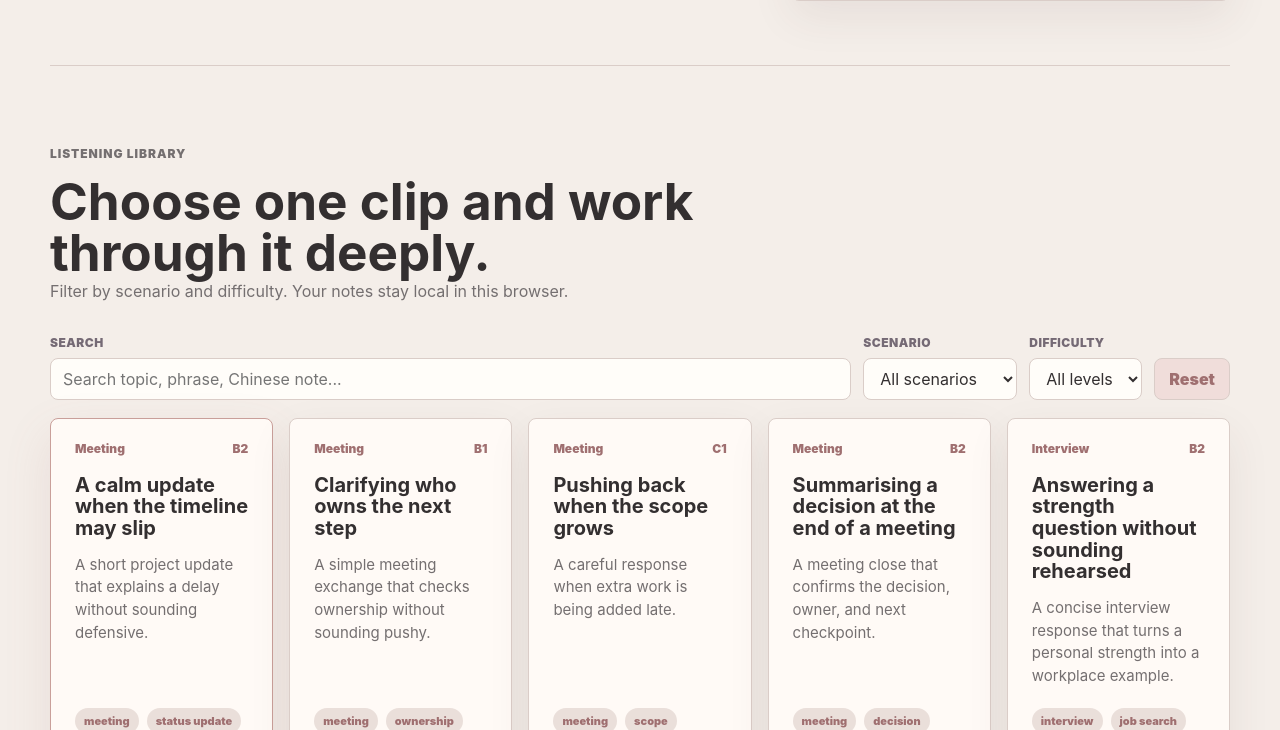
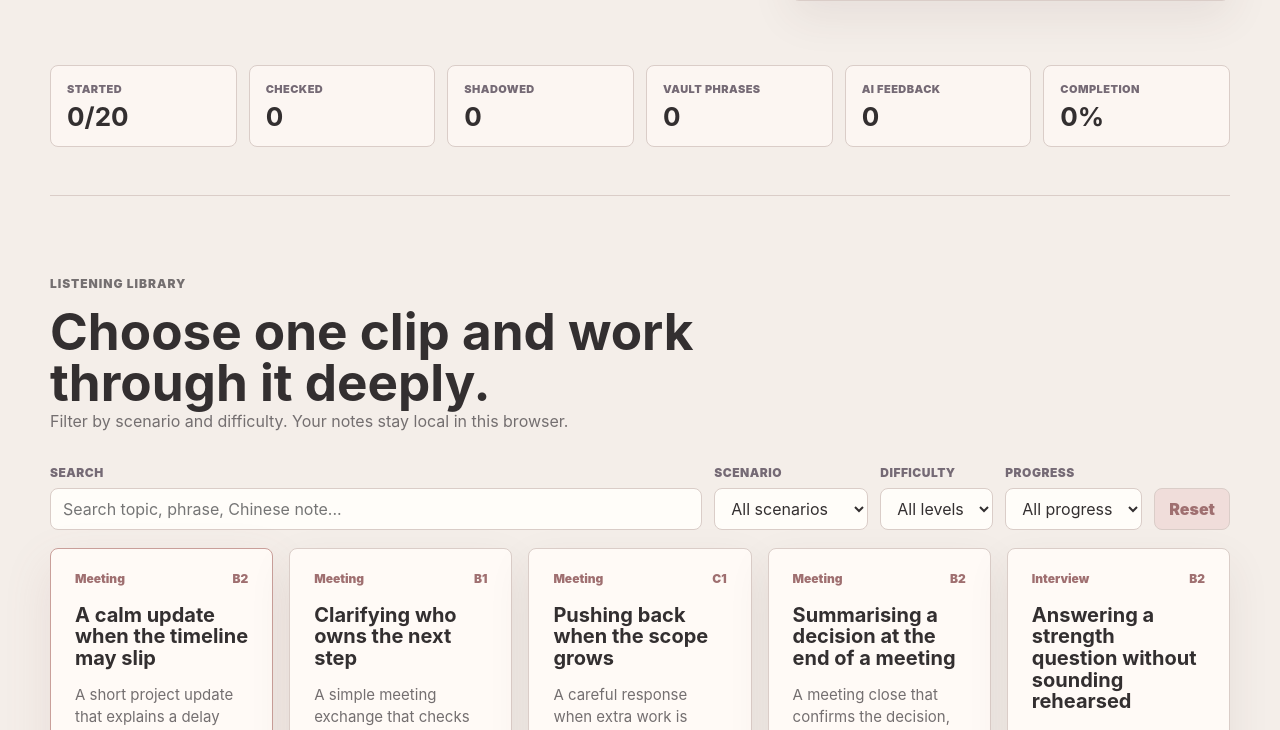
Before and after one commit to lay521tt-dotcom/speakvault-site, a website: page index.html in a window 1280 px wide. Shown: the part 757-1487 px from the top of the page. Drawn offline with Linux system fonts and the light colour scheme.

Commit message:
Add progress summary and status filtering

```diff
--- a/app.js
+++ b/app.js
@@ -80,6 +80,7 @@ function normalizeRecord(value) {
       difficulty: value.filters?.difficulty || "all",
       vault: value.filters?.vault || "all",
       search: value.filters?.search || "",
+      status: value.filters?.status || "all",
     },
     items: value.items || {},
   };
@@ -115,6 +116,17 @@ function itemRecord(itemId = currentItem?.id) {
   return record.items[itemId];
 }
 
+function itemRecordSnapshot(itemId) {
+  const saved = record.items?.[itemId] || {};
+  return {
+    dictation: saved.dictation || {},
+    savedExpressions: saved.savedExpressions || [],
+    reflection: saved.reflection || "",
+    status: saved.status || "not-started",
+    aiFeedback: saved.aiFeedback || null,
+  };
+}
+
 function setText(selector, value) {
   const element = document.querySelector(selector);
   if (element) element.textContent = value;
@@ -131,8 +143,10 @@ function uniqueValues(key) {
 function filteredItems() {
   const search = record.filters.search.trim().toLowerCase();
   return items.filter((item) => {
+    const saved = itemRecordSnapshot(item.id);
     const categoryMatch = record.filters.category === "all" || item.category === record.filters.category;
     const difficultyMatch = record.filters.difficulty === "all" || (item.difficulty || item.level) === record.filters.difficulty;
+    const statusMatch = record.filters.status === "all" || saved.status === record.filters.status;
     const searchText = [
       item.title,
       item.category,
@@ -155,7 +169,7 @@ function filteredItems() {
       .join(" ")
       .toLowerCase();
     const searchMatch = !search || searchText.includes(search);
-    return categoryMatch && difficultyMatch && searchMatch;
+    return categoryMatch && difficultyMatch && statusMatch && searchMatch;
   });
 }
 
@@ -168,12 +182,24 @@ function renderSelectOptions(selector, values, allLabel, currentValue) {
   select.value = values.includes(currentValue) ? currentValue : "all";
 }
 
+function renderStatusFilterOptions(currentValue) {
+  const select = document.querySelector("[data-status-filter]");
+  if (!select) return;
+  const values = Object.keys(statusLabels);
+  select.innerHTML = [`<option value="all">All progress</option>`]
+    .concat(values.map((value) => `<option value="${escapeHtml(value)}">${escapeHtml(statusLabels[value])}</option>`))
+    .join("");
+  select.value = values.includes(currentValue) ? currentValue : "all";
+}
+
 function setupFilters() {
   renderSelectOptions("[data-category-filter]", uniqueValues("category"), "All scenarios", record.filters.category);
   renderSelectOptions("[data-difficulty-filter]", uniqueValues("difficulty"), "All levels", record.filters.difficulty);
+  renderStatusFilterOptions(record.filters.status);
 
   const categoryFilter = document.querySelector("[data-category-filter]");
   const difficultyFilter = document.querySelector("[data-difficulty-filter]");
+  const statusFilter = document.querySelector("[data-status-filter]");
   const searchFilter = document.querySelector("[data-library-search]");
   const resetFilters = document.querySelector("[data-reset-filters]");
 
@@ -202,11 +228,20 @@ function setupFilters() {
     };
   }
 
+  if (statusFilter) {
+    statusFilter.onchange = () => {
+      record.filters.status = statusFilter.value;
+      saveRecord();
+      renderLibrary();
+    };
+  }
+
   if (resetFilters) {
     resetFilters.onclick = () => {
       record.filters.category = "all";
       record.filters.difficulty = "all";
       record.filters.search = "";
+      record.filters.status = "all";
       setupFilters();
       renderLibrary();
       saveRecord();
@@ -251,6 +286,7 @@ function renderStatusButtons() {
       saveRecord();
       renderStatusButtons();
       renderLibrary();
+      renderProgressSummary();
     };
   });
 }
@@ -275,6 +311,7 @@ function renderCurrentItem(item) {
   renderExpressions(item);
   renderAiFeedback();
   renderVault();
+  renderProgressSummary();
 
   const reflection = document.querySelector("[data-reflection-input]");
   if (reflection) {
@@ -284,6 +321,51 @@ function renderCurrentItem(item) {
       saveRecord();
     };
   }
+}
+
+function progressStats() {
+  const itemRecords = items.map((item) => itemRecordSnapshot(item.id));
+  const started = itemRecords.filter((saved) => saved.status !== "not-started").length;
+  const checked = itemRecords.filter((saved) => ["checked", "shadowed"].includes(saved.status)).length;
+  const shadowed = itemRecords.filter((saved) => saved.status === "shadowed").length;
+  const savedPhrases = itemRecords.reduce((total, saved) => total + (saved.savedExpressions || []).length, 0);
+  const aiFeedback = itemRecords.filter((saved) => saved.aiFeedback).length;
+
+  return { total: items.length, started, checked, shadowed, savedPhrases, aiFeedback };
+}
+
+function renderProgressSummary() {
+  const target = document.querySelector("[data-progress-summary]");
+  if (!target) return;
+  const stats = progressStats();
+  const completion = stats.total ? Math.round((stats.shadowed / stats.total) * 100) : 0;
+
+  target.innerHTML = `
+    <article>
+      <span>Started</span>
+      <strong>${stats.started}/${stats.total}</strong>
+    </article>
+    <article>
+      <span>Checked</span>
+      <strong>${stats.checked}</strong>
+    </article>
+    <article>
+      <span>Shadowed</span>
+      <strong>${stats.shadowed}</strong>
+    </article>
+    <article>
+      <span>Vault phrases</span>
+      <strong>${stats.savedPhrases}</strong>
+    </article>
+    <article>
+      <span>AI feedback</span>
+      <strong>${stats.aiFeedback}</strong>
+    </article>
+    <article>
+      <span>Completion</span>
+      <strong>${completion}%</strong>
+    </article>
+  `;
 }
 
 function renderLibrary() {
@@ -303,7 +385,7 @@ function renderLibrary() {
 
   target.innerHTML = visibleItems
     .map((item) => {
-      const saved = itemRecord(item.id);
+      const saved = itemRecordSnapshot(item.id);
       const isActive = currentItem?.id === item.id;
       return `
         <article class="library-card ${isActive ? "is-current" : ""}">
@@ -373,6 +455,7 @@ function renderDictation(item) {
       saveRecord();
       renderStatusButtons();
       renderLibrary();
+      renderProgressSummary();
     });
   });
 }
@@ -402,6 +485,7 @@ function renderSubtitles(item) {
         saveRecord();
         renderStatusButtons();
         renderLibrary();
+        renderProgressSummary();
       }
     });
   });
@@ -426,6 +510,7 @@ function toggleExpression(expression) {
   saveRecord();
   renderExpressions(currentItem);
   renderVault();
+  renderProgressSummary();
 }
 
 function renderExpressions(item) {
@@ -640,6 +725,7 @@ function bindAiControls() {
       itemRecord().aiFeedback = data.feedback;
       saveRecord();
       renderAiFeedback();
+      renderProgressSummary();
       status.textContent = "Feedback saved locally with this listening item.";
     } catch (error) {
       status.textContent = error.message || "AI feedback is unavailable right now.";
--- a/index.html
+++ b/index.html
@@ -84,6 +84,8 @@
         </article>
       </section>
 
+      <section class="progress-strip" aria-label="Study progress" data-progress-summary></section>
+
       <section class="section library-section" id="library">
         <div class="section-copy">
           <p class="eyebrow">Listening library</p>
@@ -105,6 +107,12 @@
             <span>Difficulty</span>
             <select data-difficulty-filter>
               <option value="all">All levels</option>
+            </select>
+          </label>
+          <label>
+            <span>Progress</span>
+            <select data-status-filter>
+              <option value="all">All progress</option>
             </select>
           </label>
           <button type="button" data-reset-filters>Reset</button>
--- a/styles.css
+++ b/styles.css
@@ -282,6 +282,36 @@ blockquote {
 .section {
   padding: 78px 0;
   border-top: 1px solid var(--line);
+}
+
+.progress-strip {
+  display: grid;
+  grid-template-columns: repeat(6, minmax(0, 1fr));
+  gap: 12px;
+  padding: 0 0 48px;
+}
+
+.progress-strip article {
+  border: 1px solid var(--line);
+  border-radius: 8px;
+  padding: 16px;
+  background: rgba(255, 250, 246, 0.72);
+}
+
+.progress-strip span {
+  display: block;
+  margin-bottom: 8px;
+  color: var(--plum);
+  font-size: 11px;
+  font-weight: 900;
+  letter-spacing: 0.04em;
+  text-transform: uppercase;
+}
+
+.progress-strip strong {
+  color: var(--ink);
+  font-size: 26px;
+  line-height: 1;
 }
 
 .section-copy {
@@ -832,6 +862,7 @@ button:disabled {
   .workspace-hero,
   .loop-grid,
   .library-grid,
+  .progress-strip,
   .expression-grid,
   .ai-feedback,
   .shadowing-panel,
@@ -858,6 +889,11 @@ button:disabled {
 
   .workspace-hero {
     padding: 46px 0 52px;
+  }
+
+  .progress-strip {
+    gap: 10px;
+    padding-bottom: 36px;
   }
 
   h1 {
```
Also changed, not shown: PRODUCT.md (+2 -1 lines).
